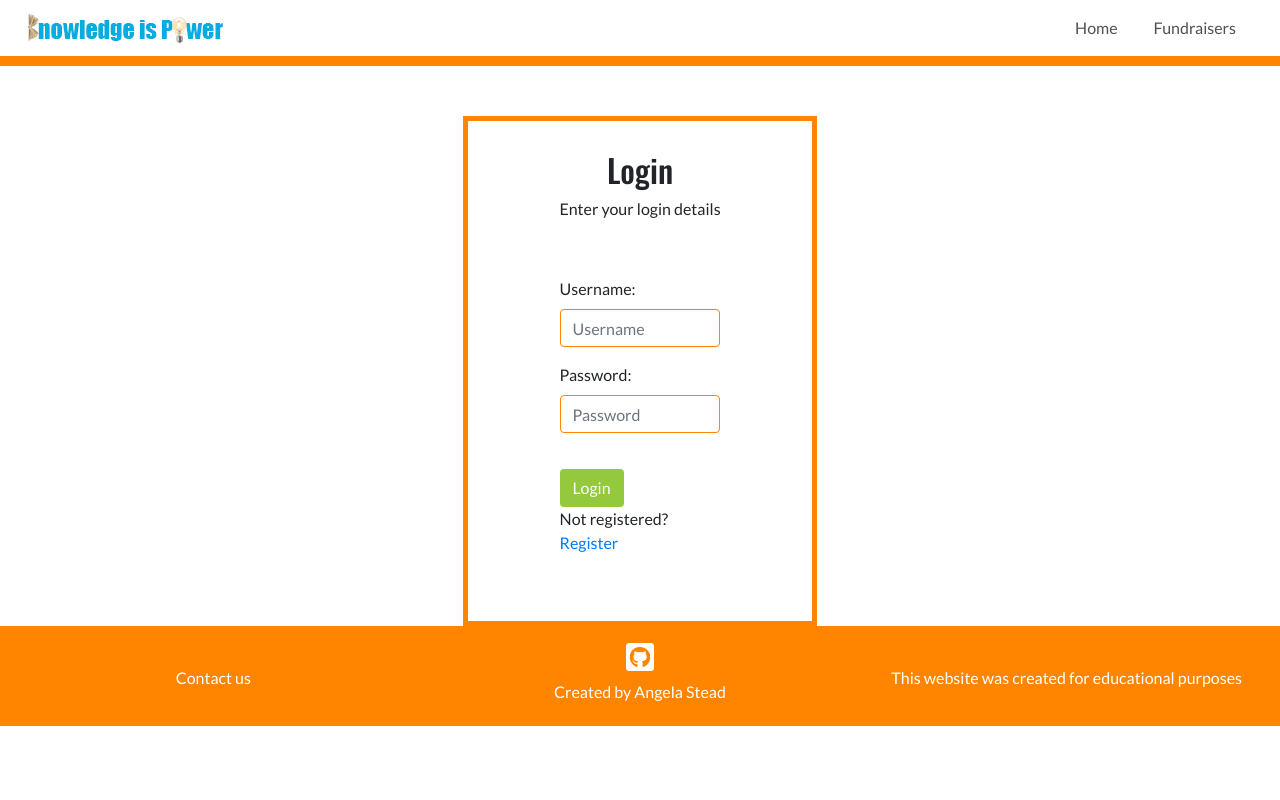
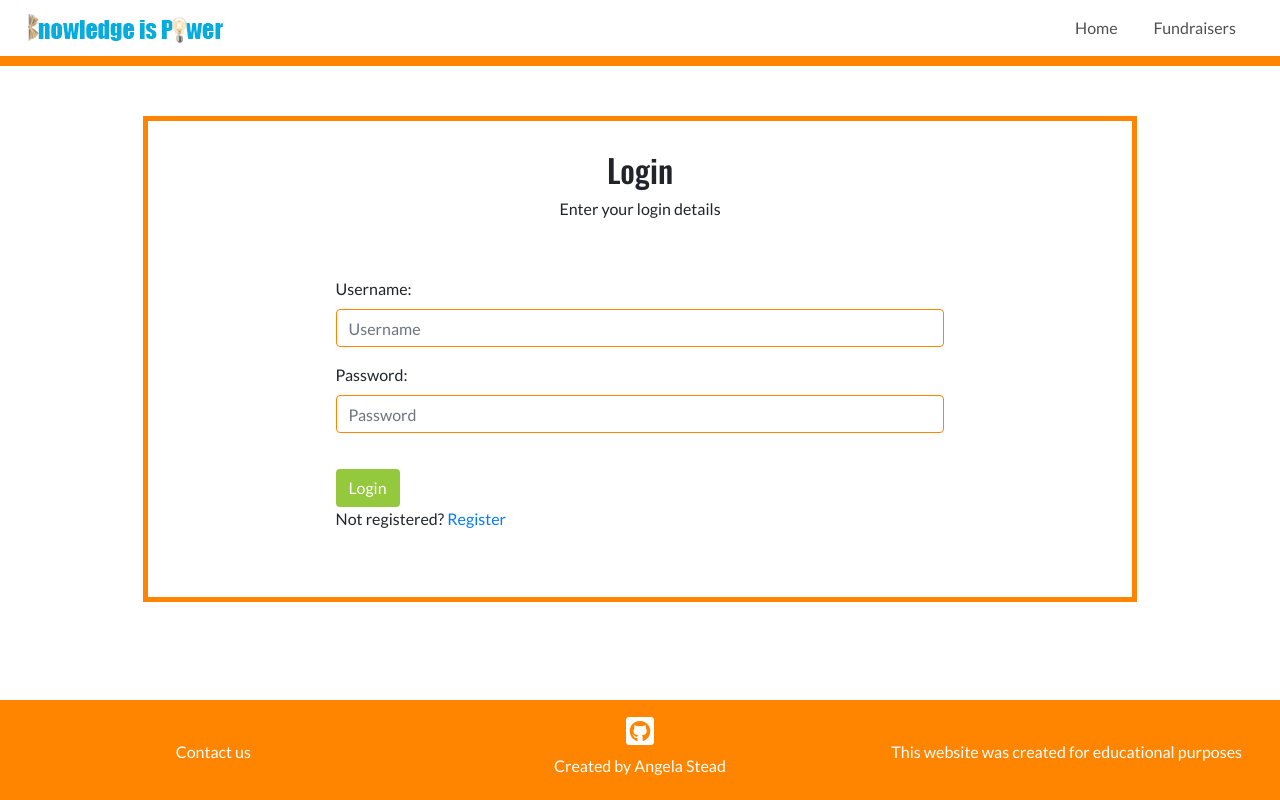
Before and after one commit to Angie55/MilestoneThree_KnowlegeisPower, a Flask app: page / in a window 1280 px wide. Run offline with Flask 2, Linux system fonts and the light colour scheme; some libraries are stand-ins or nearby versions.

Commit message:
Made login and register pages more repsonsive. Changed body min height from % to vh"

```diff
--- a/static/css/style.css
+++ b/static/css/style.css
@@ -1,7 +1,7 @@
 /*--------------------------------- General styling*/
 body {
     font-family: 'Lato', sans-serif;
-    min-height: 100%;
+    min-height: 100vh;
     display: flex;
     flex-direction: column;
 }
@@ -336,6 +336,18 @@ footer a:hover  {
 
 /*---------------------------------Media Queries mobile and tablet screen*/
 
+@media (max-width:720px) {
+    .sm-display-none {
+        display: none
+    }
+    .page-padding-sm {
+        padding: 0px;
+    }
+    .btn-space-sm {
+        margin-top: 30px;
+    }
+}
+
 @media (max-width:1025px) {
     .disclaimer, .footer-info p {
         display: none;
@@ -375,17 +387,12 @@ footer a:hover  {
     }
 }
 
-@media (max-width:720px) {
-    .sm-display-none {
-        display: none
-    }
-    .page-padding-sm {
-        padding: 0px;
-    }
-    .btn-space-sm {
-        margin-top: 30px;
+@media (max-width:1700px) {
+    .log-reg-form {
+        max-width: 80%;
     }
 }
+
 
 /*---------------------------------Media Queries large screen*/
 
--- a/templates/login.html
+++ b/templates/login.html
@@ -48,7 +48,7 @@
                 <p class="text-center">Enter your login details</p>
                 <form class="log-reg-content" action="{{ url_for('login')}}" method="POST">
                     {% with messages = get_flashed_messages() %} {% if messages %} {% for message in messages %}
-                    <p class="flashMessage">{{ message }}</p>
+                    <p>{{ message }}</p>
                     {% endfor %} {% endif %} {% endwith %}
                     <div class="form-group">
                         <label for="username">Username:</label>
@@ -56,7 +56,7 @@
                     </div>
                     <div class="form-group">
                         <label for="password">Password:</label>
-                        <input type="password" name="password" class="form-control" id="log-password" placeholder="Password" required>
+                        <input type="password" name="password" class="form-control" id="password" placeholder="Password" required>
                     </div>
 
                     <button type="submit" class="btn form-btn green-button">Login</button>
--- a/templates/register.html
+++ b/templates/register.html
@@ -43,7 +43,7 @@
 
     <main class="container-fluid log-reg-form page-padding-sm">
         <div class="form-block">
-            <div class="">
+            <div>
                 <h2 class="headers-position">Register</h2>
                 <p class="text-center">Enter your username and a password to create a account</p>
                 <form class="log-reg-content" action="" method="POST">
@@ -56,7 +56,7 @@
                     </div>
                     <div class="form-group">
                         <label for="password">Password:</label>
-                        <input type="password" class="form-control" name="password" id="log-password" placeholder="Password" required>
+                        <input type="password" class="form-control" name="password" id="password" placeholder="Password" required>
                     </div>
 
                     <button type="submit" class="btn form-btn green-button">Register</button>
```
